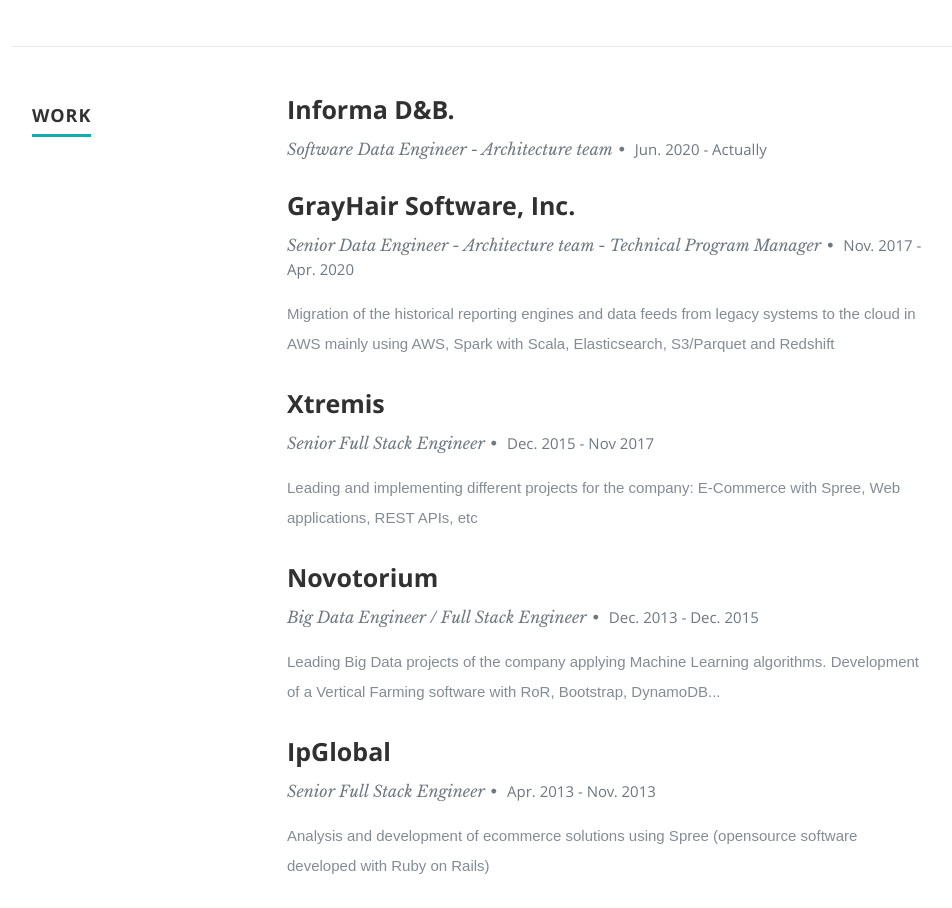
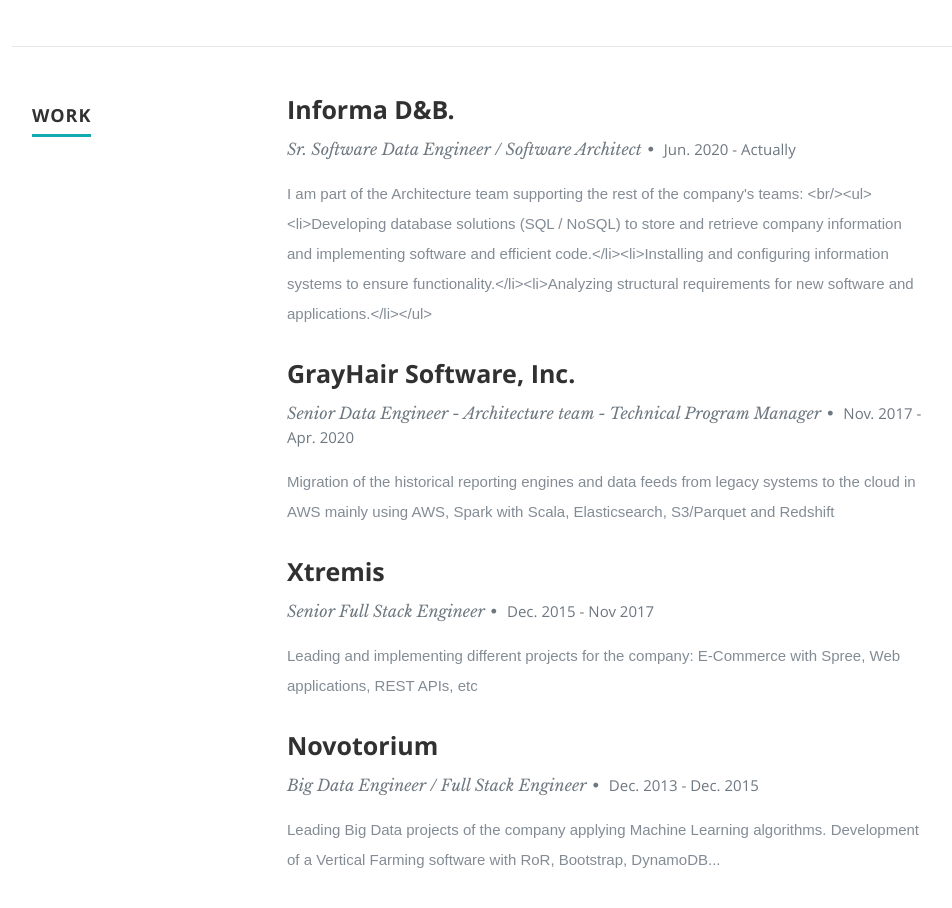
Before and after one commit to sylvinho81/resume, a React (Create React App) app: page / in a window 1280 px wide. Shown: the part 1420-2328 px from the top of the page, without its empty margins (118-1070 px from the left). Built offline with nearby package versions, Linux system fonts and the light colour scheme.

Commit message:
Experiencia laboral

```diff
--- a/src/resumeData.js
+++ b/src/resumeData.js
@@ -36,12 +36,15 @@
   "work":[
     {
       "CompanyName":"Informa D&B.",
-      "specialization":"Software Data Engineer - Architecture team",
+      "specialization":"Sr. Software Data Engineer / Software Architect",
       "MonthOfStart":"Jun.",
       "YearOfStart":"2020",
       "MonthOfLeaving":"Actually",
       "YearOfLeaving":"",
-      "Achievements":" "
+      "Achievements": "I am part of the Architecture team supporting the rest of the company's teams: <br/><ul>" +
+                      "<li>Developing database solutions (SQL / NoSQL) to store and retrieve company information and implementing software and efficient code.</li>" +
+                      "<li>Installing and configuring information systems to ensure functionality.</li>" +
+                      "<li>Analyzing structural requirements for new software and applications.</li></ul>"
     },
     {
       "CompanyName":"GrayHair Software, Inc.",
```
